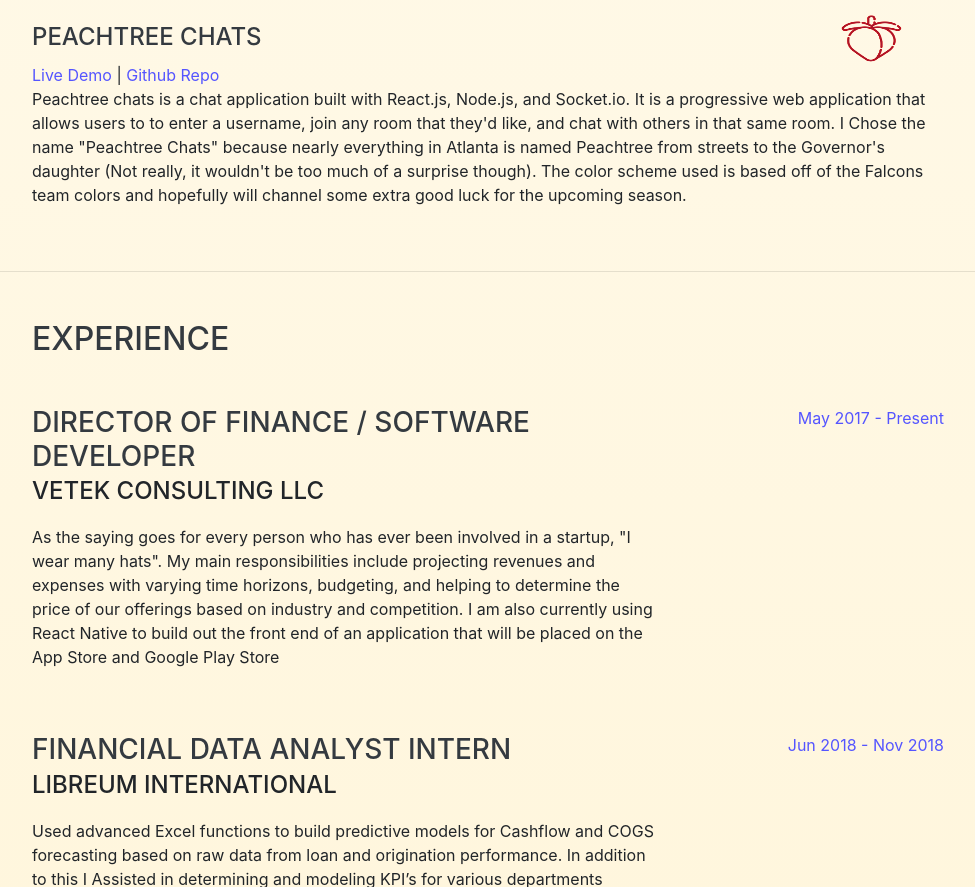
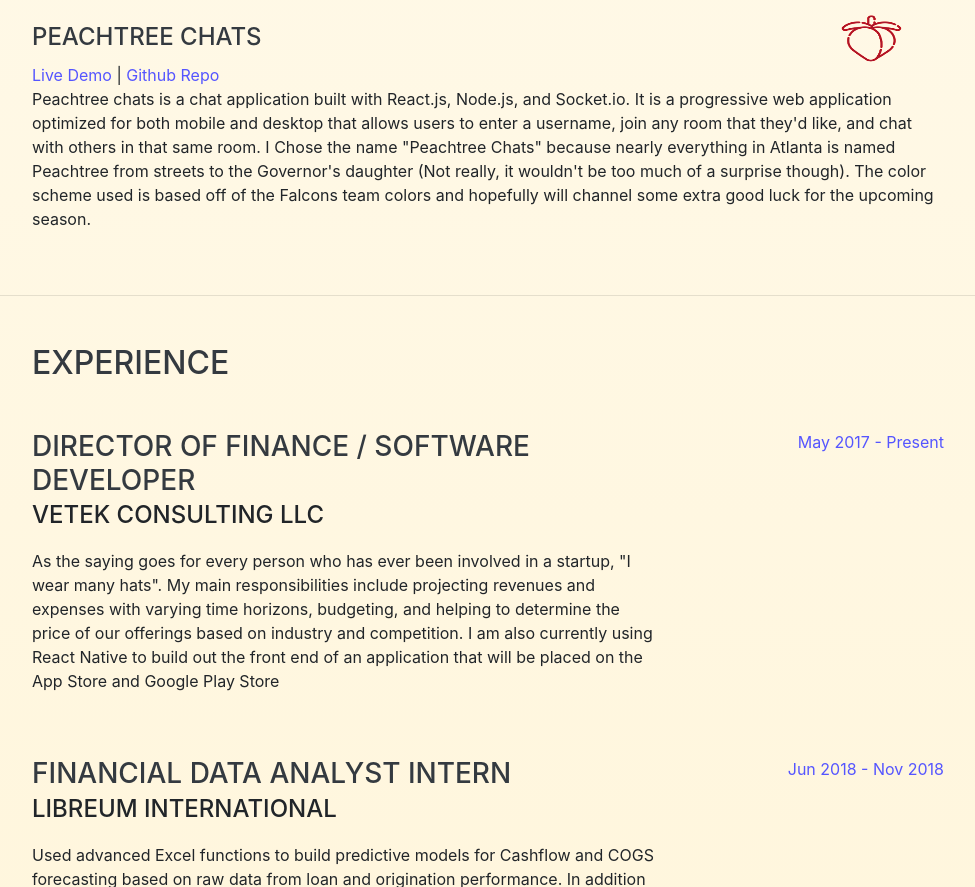
Before and after one commit to Tsanta96/MatteoSantavicca, a website with bundled scripts: page index.html in a window 1280 px wide. Shown: the part 2600-3487 px from the top of the page, without its empty margins (288-1263 px from the left). Built offline with nearby package versions, Linux system fonts and the light colour scheme; a web font is replaced by a local one.

Commit message:
Fixed copy on Peachtree Chats

```diff
--- a/index.html
+++ b/index.html
@@ -242,8 +242,8 @@
             <a class="projects-links" href="https://happy-ramanujan-aca9c0.netlify.app/" target="_blank">Live Demo</a> |
             <a class="projects-links" href="https://github.com/Tsanta96/ChatApp" target="_blank">Github Repo</a>
           </div>
-          <p>Peachtree chats is a chat application built with React.js, Node.js, and Socket.io. It is a progressive web application that allows users to
-            to enter a username, join any room that they'd like, and chat with others in that same room. I Chose the name "Peachtree Chats" because
+          <p>Peachtree chats is a chat application built with React.js, Node.js, and Socket.io. It is a progressive web application optimized for both mobile
+            and desktop that allows users to enter a username, join any room that they'd like, and chat with others in that same room. I Chose the name "Peachtree Chats" because
             nearly everything in Atlanta is named Peachtree from streets to the Governor's daughter (Not really, it wouldn't be too much of a surprise though).
             The color scheme used is based off of the Falcons team colors and hopefully will channel some extra good luck for the upcoming season.
           </p>
```
